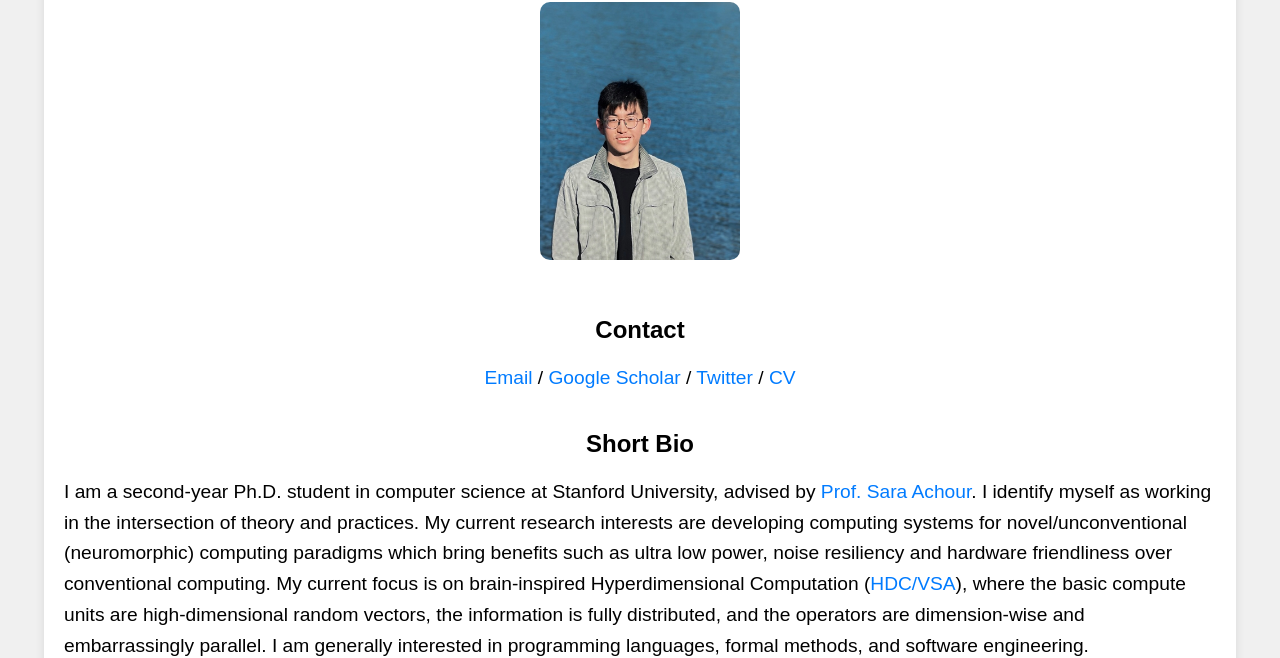
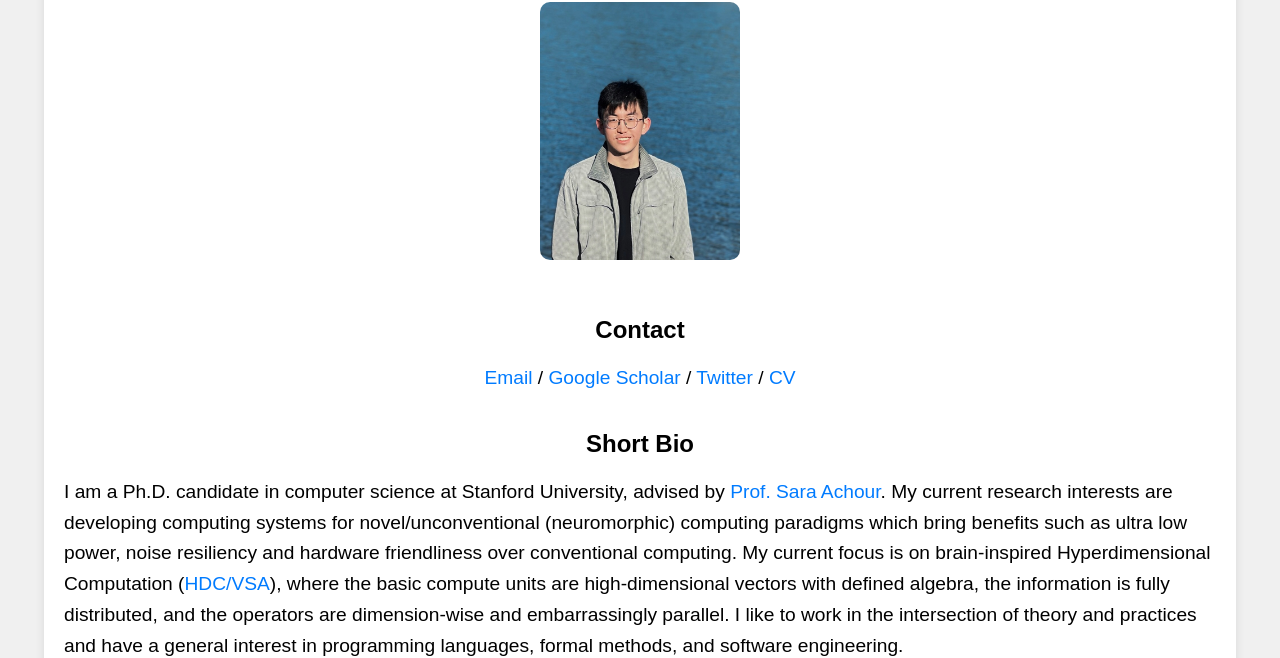
Before and after one commit to y553546436/y553546436.github.io, a plain HTML site: page index.html in a window 1280 px wide. Shown: the part 143-801 px from the top of the page. Drawn offline with Linux system fonts and the light colour scheme.

Commit message:
small updates on wording

```diff
--- a/index.html
+++ b/index.html
@@ -76,7 +76,7 @@
         <h2>Contact</h2>
         <p><a href="mailto:lukeyi@stanford.edu">Email</a> / <a href="https://scholar.google.com/citations?hl=en&user=WNTPtboAAAAJ">Google Scholar</a> / <a href="https://twitter.com/PuLukeYi">Twitter</a> / <a href="files/CV.pdf">CV</a></p>
         <h2>Short Bio</h2>
-        <p class="left-align">I am a second-year Ph.D. student in computer science at Stanford University, advised by <a href="https://www.sara-achour.me/">Prof. Sara Achour</a>. I identify myself as working in the intersection of theory and practices. My current research interests are developing computing systems for novel/unconventional (neuromorphic) computing paradigms which bring benefits such as ultra low power, noise resiliency and hardware friendliness over conventional computing. My current focus is on brain-inspired Hyperdimensional Computation (<a href="https://www.hd-computing.com/">HDC/VSA</a>), where the basic compute units are high-dimensional random vectors, the information is fully distributed, and the operators are dimension-wise and embarrassingly parallel. I am generally interested in programming languages, formal methods, and software engineering.</p>
+        <p class="left-align">I am a Ph.D. candidate in computer science at Stanford University, advised by <a href="https://www.sara-achour.me/">Prof. Sara Achour</a>. My current research interests are developing computing systems for novel/unconventional (neuromorphic) computing paradigms which bring benefits such as ultra low power, noise resiliency and hardware friendliness over conventional computing. My current focus is on brain-inspired Hyperdimensional Computation (<a href="https://www.hd-computing.com/">HDC/VSA</a>), where the basic compute units are high-dimensional vectors with defined algebra, the information is fully distributed, and the operators are dimension-wise and embarrassingly parallel. I like to work in the intersection of theory and practices and have a general interest in programming languages, formal methods, and software engineering.</p>
         <p class="left-align">I obtained my B.S. (summa cum laude) in computer science from <a href="https://cfcs.pku.edu.cn/english/research/turing_program/introduction1/index.htm">Turing Class</a>, Peking University, China. My undergraduate research focused on software testing, under the supervision of <a href="http://mir.cs.illinois.edu/marinov">Prof. Darko Marinov</a> and <a href="https://taoxiease.github.io">Prof. Tao Xie</a>.</p>
         <h2>Publications</h2>
         <ul>
```
